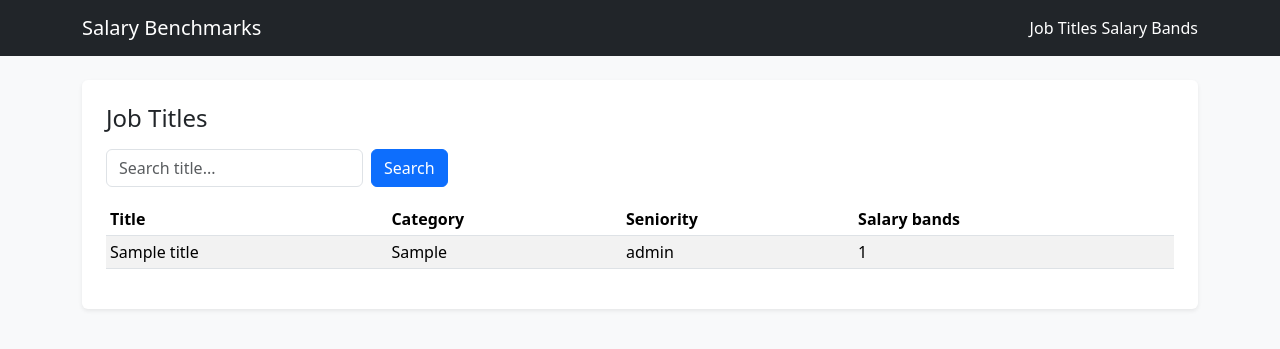
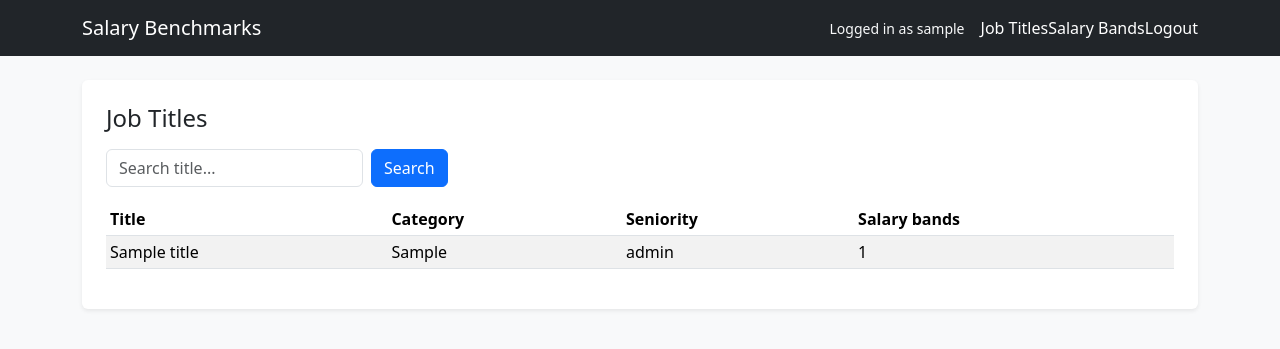
Before and after one commit to schaak722/salary-check, a Flask app: template templates/job_titles.html in a window 1280 px wide. Shown: the top 349 px of the page. Run offline with Flask 3, Linux system fonts and the light colour scheme; the template is opened without the code that fills it: values that come from a table or form of the project are taken from there, others are empty; the visitor is signed in with stand-in values (Sample User, id 1); tables that the repository leaves empty hold one stand-in row (values such as "Sample post"); parts of the project's set-up code (start-up, migrations or seed data) failed here and were passed over.

Commit message:
Update base.html

```diff
--- a/templates/base.html
+++ b/templates/base.html
@@ -12,9 +12,17 @@
     <nav class="navbar navbar-expand-lg navbar-dark bg-dark mb-4">
   <div class="container">
     <a class="navbar-brand" href="{{ url_for('index') }}">Salary Benchmarks</a>
-        <div>
+    <div class="ms-auto d-flex align-items-center">
+      {% if session.get("user") %}
+        <span class="text-light me-3 small">
+          Logged in as {{ session.get("user") }}
+        </span>
         <a class="nav-link d-inline text-white" href="{{ url_for('job_titles_list') }}">Job Titles</a>
         <a class="nav-link d-inline text-white" href="{{ url_for('salary_bands_list') }}">Salary Bands</a>
+        <a class="nav-link d-inline text-white" href="{{ url_for('logout') }}">Logout</a>
+      {% else %}
+        <a class="nav-link d-inline text-white" href="{{ url_for('login') }}">Login</a>
+      {% endif %}
     </div>
   </div>
 </nav>
```
Lines whose indentation alone changed are shown as unchanged.
